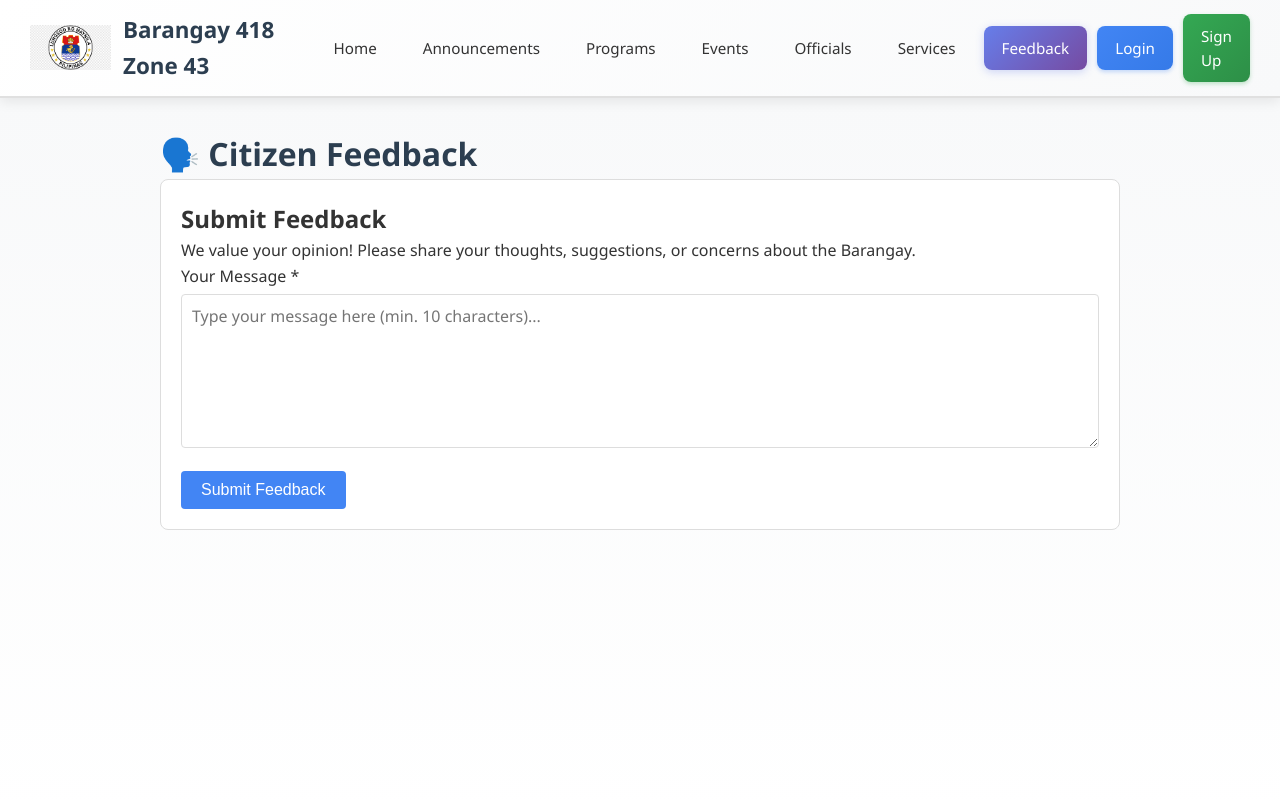
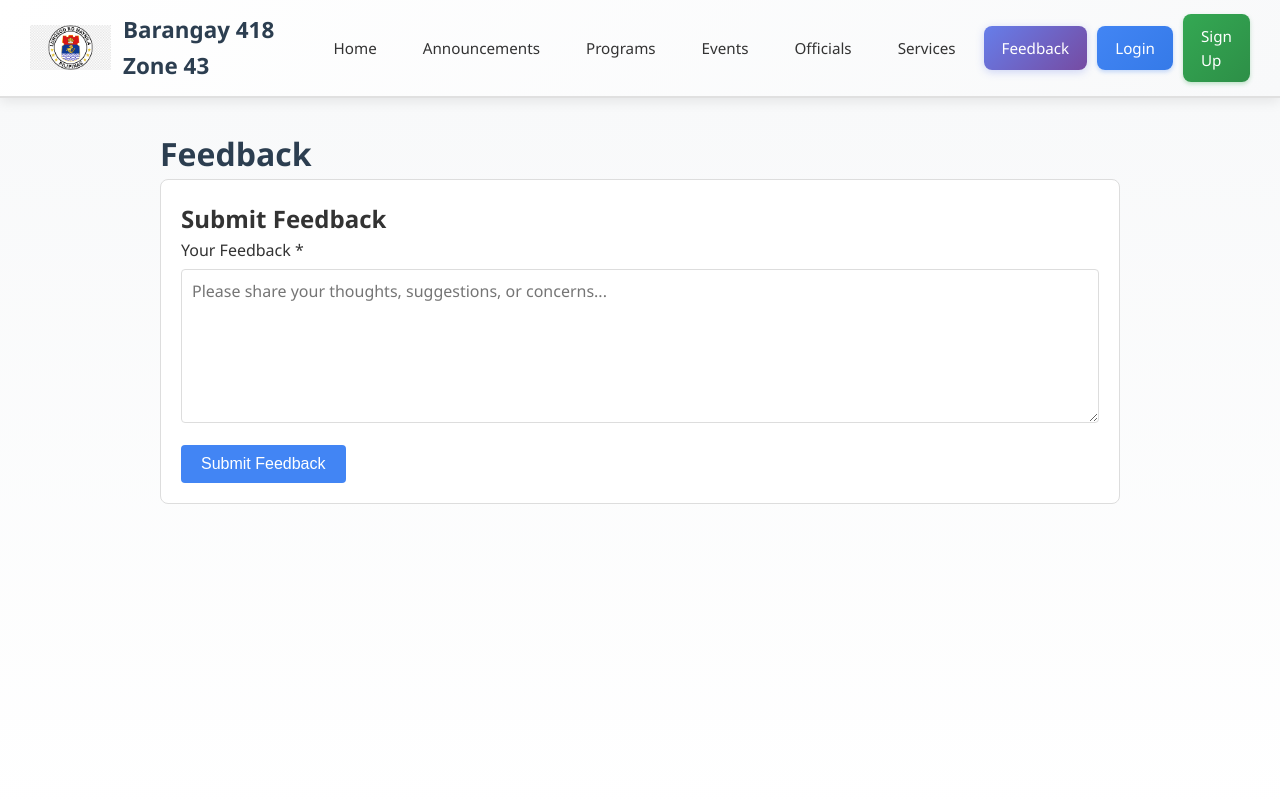
Before and after one commit to Abnederio/barangay-app-2026, an Angular app in the folder frontend/: page /feedback in a window 1280 px wide. Shown: the top 800 px of the page. Built offline with nearby package versions, Linux system fonts and the light colour scheme.

Commit message:
Feedback post updated

```diff
--- a/frontend/src/app/feedback/feedback.html
+++ b/frontend/src/app/feedback/feedback.html
@@ -1,11 +1,9 @@
 <div class="feedback-container">
-  <h1>🗣️ Citizen Feedback</h1>
+  <h1>Feedback</h1>
 
   @if (!isAdmin) {
   <div class="submit-section">
-    <div class="card">
     <h2>Submit Feedback</h2>
-      <p class="subtitle">We value your opinion! Please share your thoughts, suggestions, or concerns about the Barangay.</p>
 
     @if (showSuccessAlert && successMessage) {
     <div class="success-alert">
@@ -17,34 +15,32 @@
     <div class="error-message">{{ formErrors['general'] }}</div>
     }
 
+    <form (ngSubmit)="submitFeedback()">
       <div class="form-group">
-        <label>Your Message *</label>
+        <label>Your Feedback *</label>
         <textarea
           [(ngModel)]="message"
           name="message"
           rows="6"
-          placeholder="Type your message here (min. 10 characters)..."
+          placeholder="Please share your thoughts, suggestions, or concerns..."
           [class.error]="formErrors['message']"
           [disabled]="isSubmitting"
+          required
         ></textarea>
         @if (formErrors['message']) {
         <span class="error-text">{{ formErrors['message'] }}</span>
         }
       </div>
-
-      <div class="form-actions">
-        <button (click)="submitFeedback()" class="btn-primary" [disabled]="isSubmitting">
+      <button type="submit" class="btn-primary" [disabled]="isSubmitting">
         {{ isSubmitting ? 'Submitting...' : 'Submit Feedback' }}
       </button>
-      </div>
-    </div>
+    </form>
   </div>
   }
 
   @if (isAdmin) {
   <div class="admin-section">
-    <div class="admin-header">
-      <h2>📥 Incoming Feedback</h2>
+    <h2>Submitted Feedback</h2>
     <div class="search-bar">
       <input
         type="text"
@@ -53,7 +49,6 @@
         placeholder="🔍 Search feedback..."
         class="search-input"
       />
-      </div>
     </div>
 
     @if (isLoading) {
@@ -71,28 +66,23 @@
     } @else {
     <div class="feedback-list">
       @for (item of filteredFeedback; track item.id) {
-      <div class="feedback-card" [class.replied]="item.adminReply">
-        <div class="card-header">
-                <span class="sender-name">
-                  {{ item.user?.fullName || 'Anonymous' }}
-                  <span class="sender-email">({{ item.user?.email }})</span>
-                </span>
+      <div class="feedback-card">
+        <p class="message">{{ item.message }}</p>
+
+        <div class="meta">
+          @if (item.user) {
+          <span><strong>From:</strong> {{ item.user.fullName }} ({{ item.user.email }})</span>
+          }
           <span class="date">{{ formatDate(item.submittedAt) }}</span>
         </div>
 
-        <div class="message-body">
-          {{ item.message }}
-        </div>
-
         @if (item.adminReply) {
-        <div class="admin-reply-box">
-          <div class="reply-header">
-            <strong>✅ Admin Replied:</strong>
+        <div class="admin-reply">
+          <strong>Admin Reply:</strong>
+          <p>{{ item.adminReply }}</p>
           @if (item.repliedAt) {
-            <span class="reply-date">{{ formatDate(item.repliedAt) }}</span>
+          <span class="reply-date">Replied on: {{ formatDate(item.repliedAt) }}</span>
           }
-          </div>
-          <p>{{ item.adminReply }}</p>
         </div>
         }
 
@@ -105,18 +95,16 @@
                       rows="3"
                     ></textarea>
             <div class="reply-buttons">
-              <button (click)="submitReply(item.id)" class="btn-primary">Send Reply</button>
+              <button (click)="submitReply(item.id)" class="btn-primary">Submit Reply</button>
               <button (click)="cancelReply()" class="btn-secondary">Cancel</button>
             </div>
           </div>
           } @else {
-          <div class="button-group">
           <button (click)="startReply(item.id)" class="btn-reply">
             {{ item.adminReply ? 'Edit Reply' : 'Reply' }}
           </button>
+          }
           <button (click)="deleteFeedback(item.id)" class="btn-delete">Delete</button>
-          </div>
-          }
         </div>
       </div>
       }
--- a/frontend/src/app/feedback/feedback.ts
+++ b/frontend/src/app/feedback/feedback.ts
@@ -32,7 +32,7 @@
   error: string = '';
   isAdmin: boolean = false;
 
-  // User Form Variables
+  // Form Variables
   message: string = '';
   formErrors: { [key: string]: string } = {};
   successMessage: string = '';
@@ -87,7 +87,6 @@
     this.isAdmin = this.http.isAdmin();
 
     if (this.http.isLoggedIn()) {
-      // If user is logged in, try to load feedback (backend will block if not admin)
       this.loadFeedback();
     } else {
       this.feedback = [];
@@ -97,13 +96,11 @@
       return;
     }
 
-    // Refresh admin status
     this.http.refreshUserProfile().subscribe({
       next: (profile: any) => {
         this.http.updateUserProfile(profile);
         const wasAdmin = this.isAdmin;
         this.isAdmin = profile.isAdmin;
-
         if (this.isAdmin && (!wasAdmin || this.feedback.length === 0)) {
           this.loadFeedback();
         }
@@ -127,9 +124,9 @@
       return;
     }
 
-    // Only show loading indicator if we are actually expecting data (usually admins)
+    // Only show loading if user is likely an admin to avoid flashing for users
     if (this.isAdmin) {
-        this.isLoading = true;
+       this.isLoading = true;
     }
 
     this.error = '';
@@ -141,7 +138,7 @@
         this.cdr.detectChanges();
       },
       error: (err: any) => {
-        // If 403/401, it just means they are a regular user, so no feedback to show
+        // Ignore 401/403 (Regular users)
         if (err.status !== 401 && err.status !== 403) {
           this.error = 'Failed to load feedback';
         }
@@ -178,13 +175,11 @@
         this.formErrors = {};
         this.isSubmitting = false;
 
-        // Auto-hide success message after 5 seconds
         setTimeout(() => {
           this.showSuccessAlert = false;
           this.successMessage = '';
         }, 5000);
 
-        // If an admin submits feedback, reload the list so they see it
         if (this.isAdmin) {
           this.loadFeedback();
         }
@@ -195,7 +190,7 @@
 
         // --- STRICT PROFANITY BLOCK ---
         if (err.status === 409 && err.error?.error === 'PROFANITY_WARNING') {
-           alert(err.error.message); // Show alert, do not clear form
+           alert(err.error.message); // Show alert, keep text in box
         } else if (err.status === 401 || err.status === 403) {
           if (confirm('Session expired. You need to login to submit feedback. Go to login?')) {
             window.location.href = '/login';
@@ -207,8 +202,6 @@
       }
     });
   }
-
-  // --- Admin Logic ---
 
   startReply(feedbackId: number): void {
     this.replyingTo = feedbackId;
@@ -248,7 +241,7 @@
 
     this.http.delete(`/api/admin/feedback/${feedbackId}`).subscribe({
       next: () => {
-        this.loadFeedback(); // Reload list first
+        this.loadFeedback();
         setTimeout(() => alert('Feedback deleted successfully!'), 100);
       },
       error: (err: any) => {
```
Lines whose indentation alone changed are shown as unchanged.
